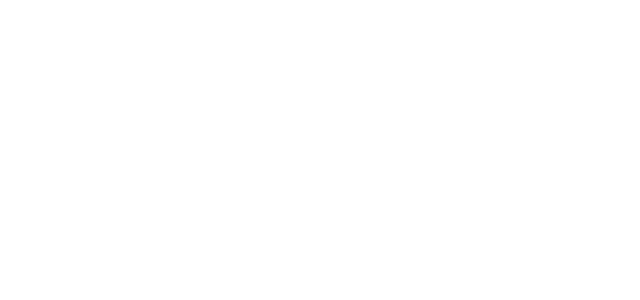
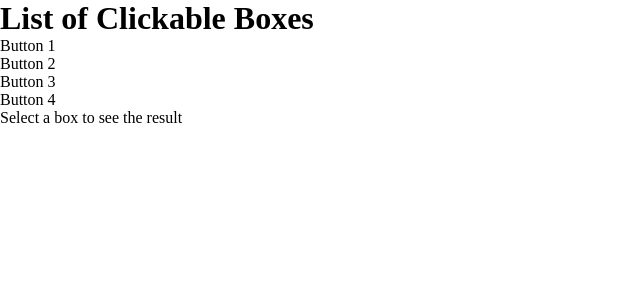
Before and after one commit to zayeemZaki/U-Eats, a React (Create React App) app: page /menuList in a window 1280 px wide. Before the commit this address had no page. Shown: the top 300 px of the page, without its empty margins (0-640 px from the left). Built offline with nearby package versions, Linux system fonts and the light colour scheme; a web font is replaced by a local one.

Commit message:
naviagtion path to menu list in specialMenu isn't working.

```diff
--- a/src/App.js
+++ b/src/App.js
@@ -1,14 +1,7 @@
 import React from 'react';
 import { BrowserRouter as Router, Routes, Route } from 'react-router-dom';
-
-
+import { Cart, CheckOut, Home, MenuList } from './pages';
 import './App.css';
-
-import { Cart, CheckOut, Home } from './pages';
-
-
-
-
 
 const App = () => (
   <Router>
@@ -17,6 +10,7 @@ const App = () => (
         <Route path="/" element={<Home />} />
         <Route path="/cart" element={<Cart />} />
         <Route path="/checkout" element={<CheckOut />} />
+        <Route path="/menuList" element={<MenuList />} />
       </Routes>
     </div>
   </Router>
--- /dev/null
+++ b/src/pages/MenuList/MenuList.jsx
@@ -0,0 +1,40 @@
+import React, { useState } from 'react';
+
+const Menu = ({ label, onClick }) => (
+  <div className="clickable-box" onClick={onClick}>
+    {label}
+  </div>
+);
+
+const MenuList = () => {
+  const [selectedBox, setSelectedBox] = useState(null);
+
+  const boxLabels = ['Button 1', 'Button 2', 'Button 3', 'Button 4'];
+
+  const handleBoxClick = (index) => {
+    setSelectedBox(index);
+  };
+
+  return (
+    <div className="clickable-box-list">
+      <h1>List of Clickable Boxes</h1>
+      <div className="box-container">
+        {boxLabels.map((label, index) => (
+          <Menu
+            key={index}
+            label={label}
+            onClick={() => handleBoxClick(index)}
+            className={selectedBox === index ? 'selected' : ''}
+          />
+        ))}
+      </div>
+      <p>
+        {selectedBox !== null
+          ? `You selected ${boxLabels[selectedBox]}`
+          : 'Select a box to see the result'}
+      </p>
+    </div>
+  );
+};
+
+export default MenuList;
--- a/src/pages/index.js
+++ b/src/pages/index.js
@@ -2,9 +2,12 @@
 import Cart from './Cart/Cart';
 import CheckOut from './CheckOut/CheckOut';
 import Home from './Home/Home';
+import MenuList from './MenuList/MenuList';
+
 
 export {
   Cart,
   CheckOut,
   Home,
+  MenuList,
 };
```
Also changed, not shown: src/container/Menu/SpecialMenu.jsx (+19 -8 lines), src/pages/MenuList/MenuList.css (added).
